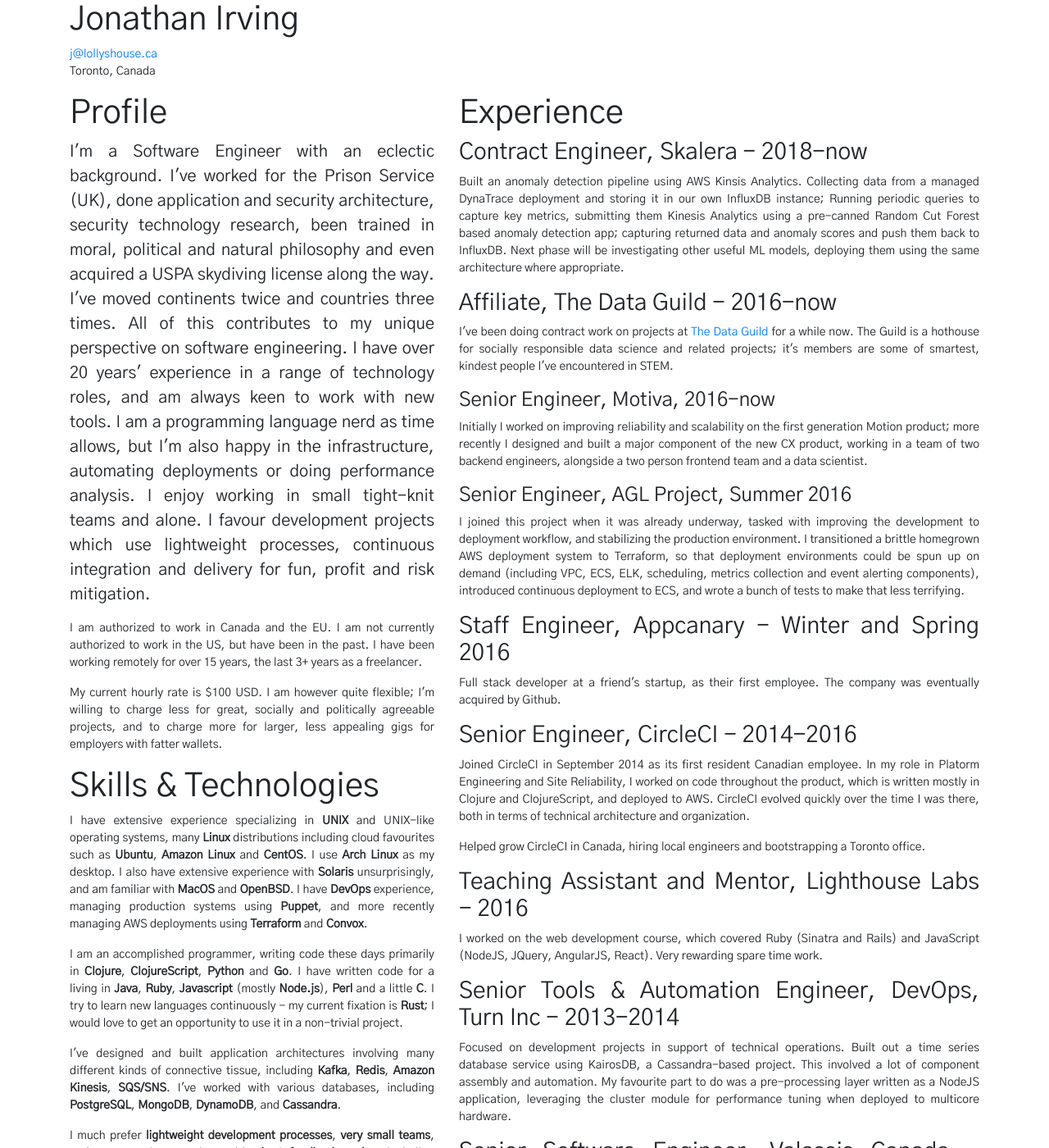
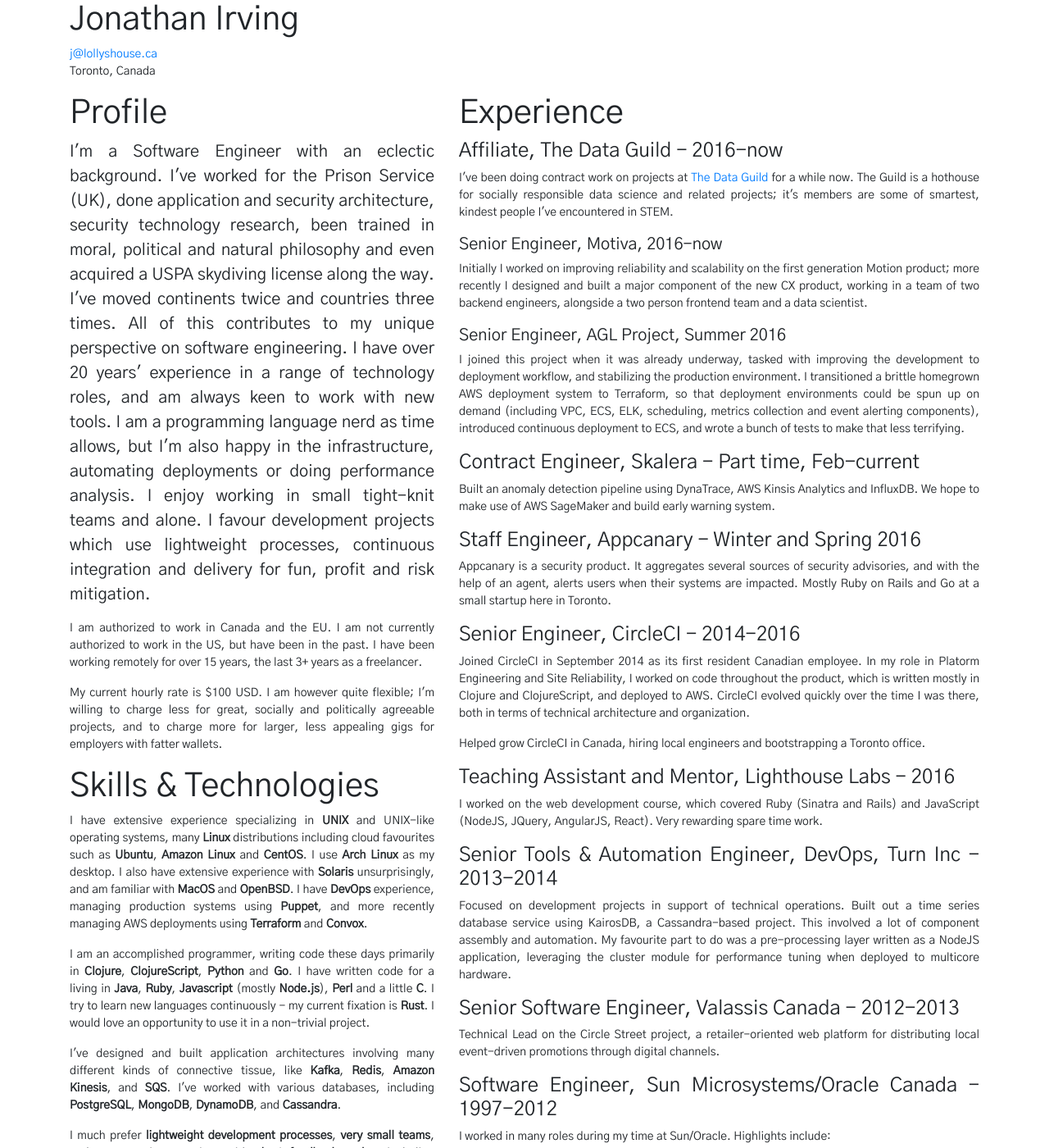
Before and after one commit to j0ni/j0ni.github.io, a Jekyll site: the page built from resume.html, in a window 1280 px wide and 1400 px high. Shown: the whole window at 82% size. Built offline with Jekyll 4.4.1, drawn with Linux system fonts in a browser that asks for light colours; some of the changed text lies outside the part shown.

Commit message:
Many many edits

```diff
--- a/resume.html
+++ b/resume.html
@@ -68,14 +68,14 @@
         <b>Clojure</b>, <b>ClojureScript</b>, <b>Python</b> and <b>Go</b>. I have
         written code for a living in <b>Java</b>, <b>Ruby</b>, <b>Javascript</b>
         (mostly <b>Node.js</b>), <b>Perl</b> and a little <b>C</b>. I try to
-        learn new languages continuously - my current fixation is <b>Rust</b>; I
-        would love to get an opportunity to use it in a non-trivial project.
+        learn new languages continuously - my current fixation is <b>Rust</b>. I
+        would love an opportunity to use it in a non-trivial project.
       </p>
 
       <p>
         I've designed and built application architectures involving many
-        different kinds of connective tissue, including <b>Kafka</b>, <b>Redis</b>,
-        <b>Amazon Kinesis</b>, <b>SQS/SNS</b>. I've worked with various
+        different kinds of connective tissue, like <b>Kafka</b>, <b>Redis</b>,
+        <b>Amazon Kinesis</b>, and <b>SQS</b>. I've worked with various
         databases, including <b>PostgreSQL</b>, <b>MongoDB</b>, <b>DynamoDB</b>,
         and <b>Cassandra</b>.
       </p>
@@ -108,12 +108,12 @@
       <h1>Education</h1>
 
       <section>
-        <h3>MSc, Information Technology (Distinction)</h3>
+        <h4>MSc, Information Technology (Distinction)</h4>
         <span class="location">Kingston University, Kingston-upon-Thames, UK</span>
         <span class="period">1996 - 1997</span>
       </section>
       <section>
-        <h3>BA with Honors, Modern Arts (2:1)</h3>
+        <h4>BA with Honors, Modern Arts (2:1)</h4>
         <span class="location">Kingston University, Kingston-upon-Thames, UK</span>
         <span class="period">1989 - 1992</span>
       </section>
@@ -128,21 +128,7 @@
       <h1>Experience</h1>
 
       <section>
-        <h3>Contract Engineer, Skalera - 2018-now</h3>
-
-        <p>
-          Built an anomaly detection pipeline using AWS Kinsis Analytics. Collecting data
-          from a managed DynaTrace deployment and storing it in our own InfluxDB
-          instance; Running periodic queries to capture key metrics, submitting
-          them Kinesis Analytics using a pre-canned Random Cut Forest based
-          anomaly detection app; capturing returned data and anomaly scores and
-          push them back to InfluxDB. Next phase will be investigating other useful ML
-          models, deploying them using the same architecture where appropriate.
-        </p>
-      </section>
-
-      <section>
-        <h3>Affiliate, The Data Guild - 2016-now</h3>
+        <h4>Affiliate, The Data Guild - 2016-now</h4>
 
         <p>
           I've been doing contract work on projects at <a href="https://www.thedataguild.com">
@@ -151,8 +137,8 @@
           are some of smartest, kindest people I've encountered in STEM.
         </p>
 
-        <section>
-          <h4>Senior Engineer, Motiva, 2016-now</h4>
+        <section class="">
+          <h5>Senior Engineer, Motiva, 2016-now</h5>
 
           <p>
             Initially I worked on improving reliability and scalability on the
@@ -164,7 +150,7 @@
         </section>
 
         <section>
-          <h4>Senior Engineer, AGL Project, Summer 2016</h4>
+          <h5>Senior Engineer, AGL Project, Summer 2016</h5>
 
           <p>
             I joined this project when it was already underway, tasked with
@@ -180,16 +166,28 @@
       </section>
 
       <section>
-        <h3>Staff Engineer, Appcanary - Winter and Spring 2016</h3>
+        <h4>Contract Engineer, Skalera - Part time, Feb-current</h4>
 
         <p>
-          Full stack developer at a friend's startup, as their first employee.
-          The company was eventually acquired by Github.
+          Built an anomaly detection pipeline using DynaTrace, AWS Kinsis
+          Analytics and InfluxDB. We hope to make use of AWS SageMaker and build
+          early warning system.
         </p>
       </section>
 
       <section>
-        <h3>Senior Engineer, CircleCI - 2014-2016</h3>
+        <h4>Staff Engineer, Appcanary - Winter and Spring 2016</h4>
+
+        <p>
+          Appcanary is a security product. It aggregates several sources of
+          security advisories, and with the help of an agent, alerts users when
+          their systems are impacted. Mostly Ruby on Rails and Go at a small
+          startup here in Toronto.
+        </p>
+      </section>
+
+      <section>
+        <h4>Senior Engineer, CircleCI - 2014-2016</h4>
 
         <p>
           Joined CircleCI in September 2014 as its first resident Canadian
@@ -207,7 +205,7 @@
       </section>
 
       <section>
-        <h3>Teaching Assistant and Mentor, Lighthouse Labs - 2016</h3>
+        <h4>Teaching Assistant and Mentor, Lighthouse Labs - 2016</h4>
 
         <p>
           I worked on the web development course, which covered Ruby (Sinatra
@@ -217,7 +215,7 @@
       </section>
 
       <section>
-        <h3>Senior Tools & Automation Engineer, DevOps, Turn Inc - 2013-2014</h3>
+        <h4>Senior Tools & Automation Engineer, DevOps, Turn Inc - 2013-2014</h4>
 
         <p>
           Focused on development projects in support of technical operations. Built
@@ -230,7 +228,7 @@
       </section>
 
       <section>
-        <h3>Senior Software Engineer, Valassis Canada - 2012-2013</h3>
+        <h4>Senior Software Engineer, Valassis Canada - 2012-2013</h4>
 
         <p>
           Technical Lead on the Circle Street project, a retailer-oriented web
@@ -240,7 +238,7 @@
       </section>
 
       <section>
-        <h3>Software Engineer, Sun Microsystems/Oracle Canada - 1997-2012</h3>
+        <h4>Software Engineer, Sun Microsystems/Oracle Canada - 1997-2012</h4>
 
         <p>
           I worked in many roles during my time at Sun/Oracle. Highlights include:
@@ -291,3 +289,5 @@
     </section>
   </div>
 </div>
+
+<hr>
```
Also changed, not shown: other parts of resume.html (+2 -2 lines).
